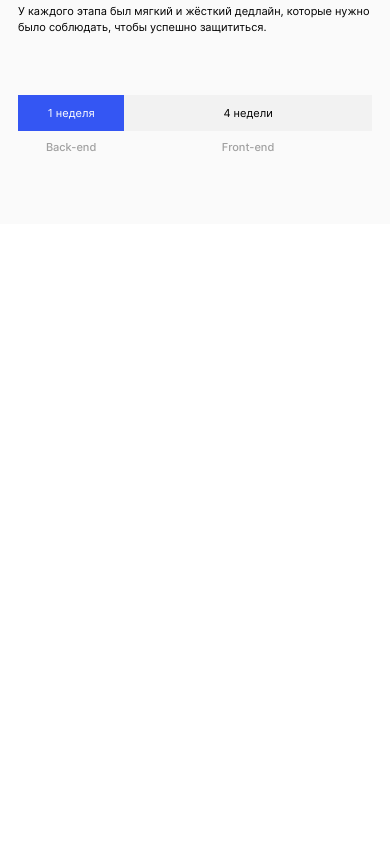
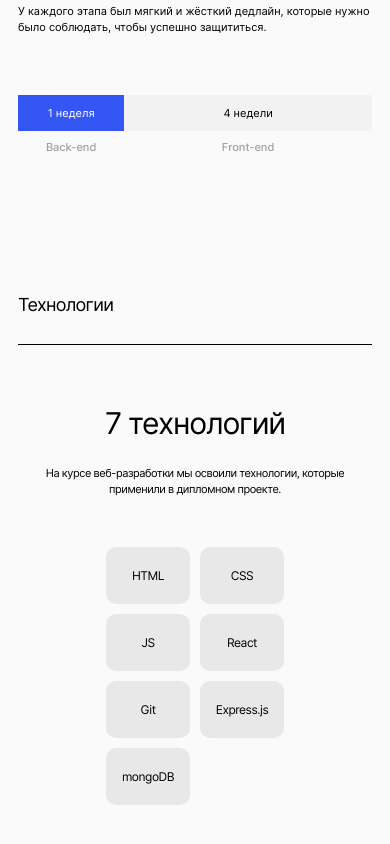
Before and after one commit to Renat2202/movies-explorer-frontend, a React (Create React App) app: page / in a window 390 px wide. Shown: the part 1054-1898 px from the top of the page. Before the commit the page ends 1278 px from the top, so only its background shows below. Built offline with nearby package versions, Linux system fonts and the light colour scheme.

Commit message:
feat: Сверстать компонент Techs (+адаптив)

```diff
--- a/src/components/Techs/Techs.css
+++ b/src/components/Techs/Techs.css
@@ -0,0 +1,139 @@
+.techs {
+    display: flex;
+    flex-direction: column;
+    padding: 0 70px;
+    background-color: #F5F5F5;
+}
+
+.techs__title {
+    margin: 100px 0 0;
+    padding: 0 0 23px;
+    border-bottom: 1px solid #000;
+    font-style: normal;
+    font-weight: normal;
+    font-size: 22px;
+    line-height: 27px;
+    letter-spacing: -0.04em;
+    color: #000;
+}
+
+.techs__subtitle {
+    margin: 90px 0 0;
+    align-self: center;
+    font-style: normal;
+    font-weight: normal;
+    font-size: 50px;
+    line-height: 58px;
+    letter-spacing: -0.04em;
+}
+
+.techs__caption {
+    align-self: center;
+    max-width: 460px;
+    margin: 26px 0 0;
+    font-style: normal;
+    font-weight: normal;
+    font-size: 14px;
+    line-height: 20px;
+    text-align: center;
+    letter-spacing: -0.04em;
+}
+
+.techs__list {
+    margin: 100px auto;
+    padding: 0;
+    display: grid;
+    grid-template-rows: 1fr;
+    grid-template-columns: repeat(7, 1fr);
+
+    column-gap: 10px;
+    row-gap: 10px;
+    list-style: none;
+}
+
+.techs__item {
+    width: 90px;
+    height: 60px;
+    display: flex;
+    justify-content: center;
+    align-items: center;
+    background: #E8E8E8;
+    border-radius: 10px;
+    font-style: normal;
+    font-weight: normal;
+    font-size: 14px;
+    line-height: 17px;
+    text-align: center;
+    letter-spacing: -0.04em;
+}
+
+
+@media screen and (max-width: 825px) {
+    .techs {
+        padding: 0 50px;
+    }
+
+    .techs__title {
+        margin: 90px 0 0;
+    }
+
+    .techs__subtitle {
+        margin: 80px 0 0;
+    }
+
+    .techs__caption {
+        margin: 22px 0 0;
+        font-size: 12px;
+        line-height: 18px;
+    }
+
+    .techs__list {
+        margin: 83px auto 90px;
+    }
+
+    .techs__item {
+        width: 84px;
+        height: 57px;
+        font-size: 12px;
+        line-height: 15px;
+    }
+}
+
+@media screen and (max-width: 730px) {
+    .techs__list {
+        grid-template-columns: repeat(4, 1fr);
+        grid-template-rows: repeat(2, 1fr);
+    }
+}
+
+@media screen and (max-width: 455px) {
+    .techs {
+        padding: 0 18px;
+        background-color: #FAFAFA;
+    }
+
+    .techs__title {
+        margin: 70px 0 0;
+        padding: 0 0 28px;
+        font-size: 18px;
+        line-height: 22px;
+    }
+
+    .techs__subtitle {
+        margin: 60px 0 0;
+        font-size: 30px;
+        line-height: 36px;
+    }
+
+    .techs__caption {
+        margin: 24px 0 0;
+        font-size: 11px;
+        line-height: 16px;
+    }
+
+    .techs__list {
+        margin: 50px auto 70px;
+        grid-template-columns: repeat(2, 1fr);
+        grid-template-rows: repeat(4, 1fr);
+    }
+}
--- a/src/components/Techs/Techs.js
+++ b/src/components/Techs/Techs.js
@@ -1,10 +1,22 @@
 import React from 'react';
+import './Techs.css';
 
 function Techs(props) {
     return (
-        <div>
-
-        </div>
+        <section className='techs'>
+            <h2 className='techs__title'>Технологии</h2>
+            <h3 className='techs__subtitle'>7 технологий</h3>
+            <p className='techs__caption'>На курсе веб-разработки мы освоили технологии, которые применили в дипломном проекте.</p>
+            <ul className='techs__list'>
+                <li className='techs__item'>HTML</li>
+                <li className='techs__item'>CSS</li>
+                <li className='techs__item'>JS</li>
+                <li className='techs__item'>React</li>
+                <li className='techs__item'>Git</li>
+                <li className='techs__item'>Express.js</li>
+                <li className='techs__item'>mongoDB</li>
+            </ul>
+        </section>
     )
 }
 
```
